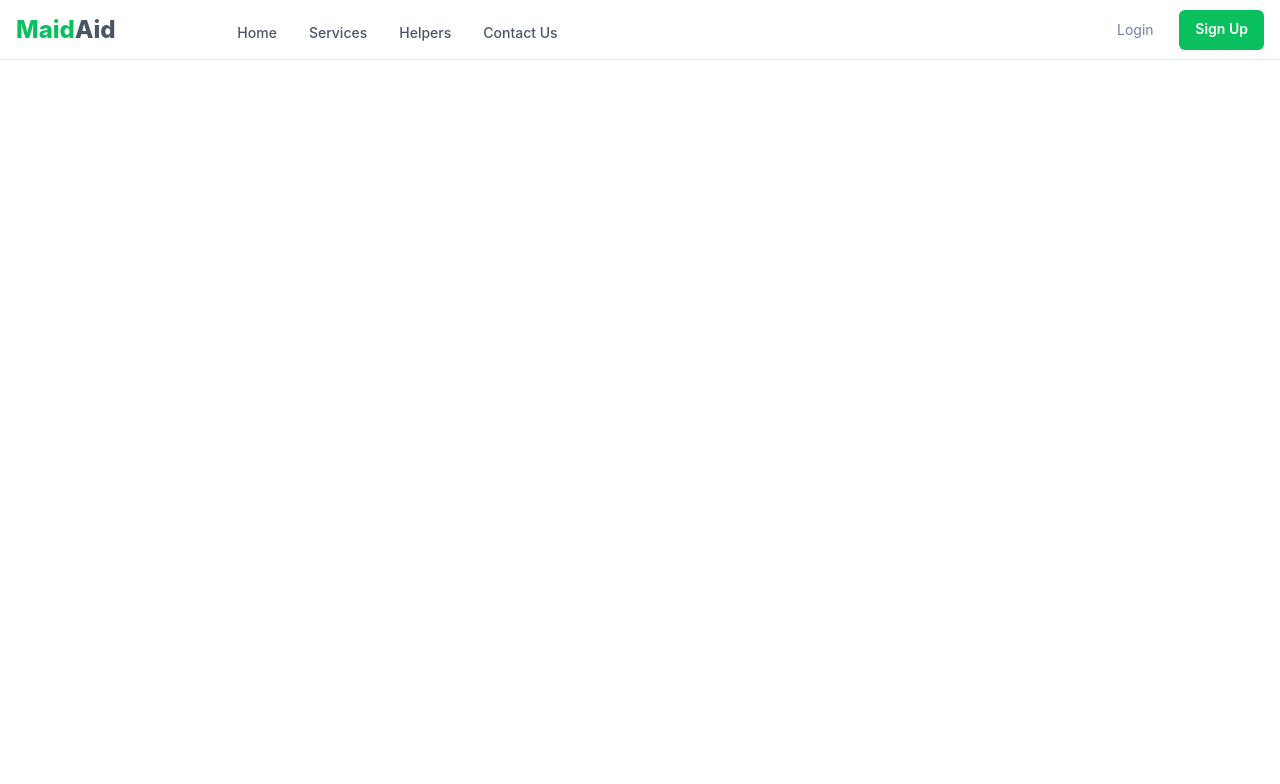
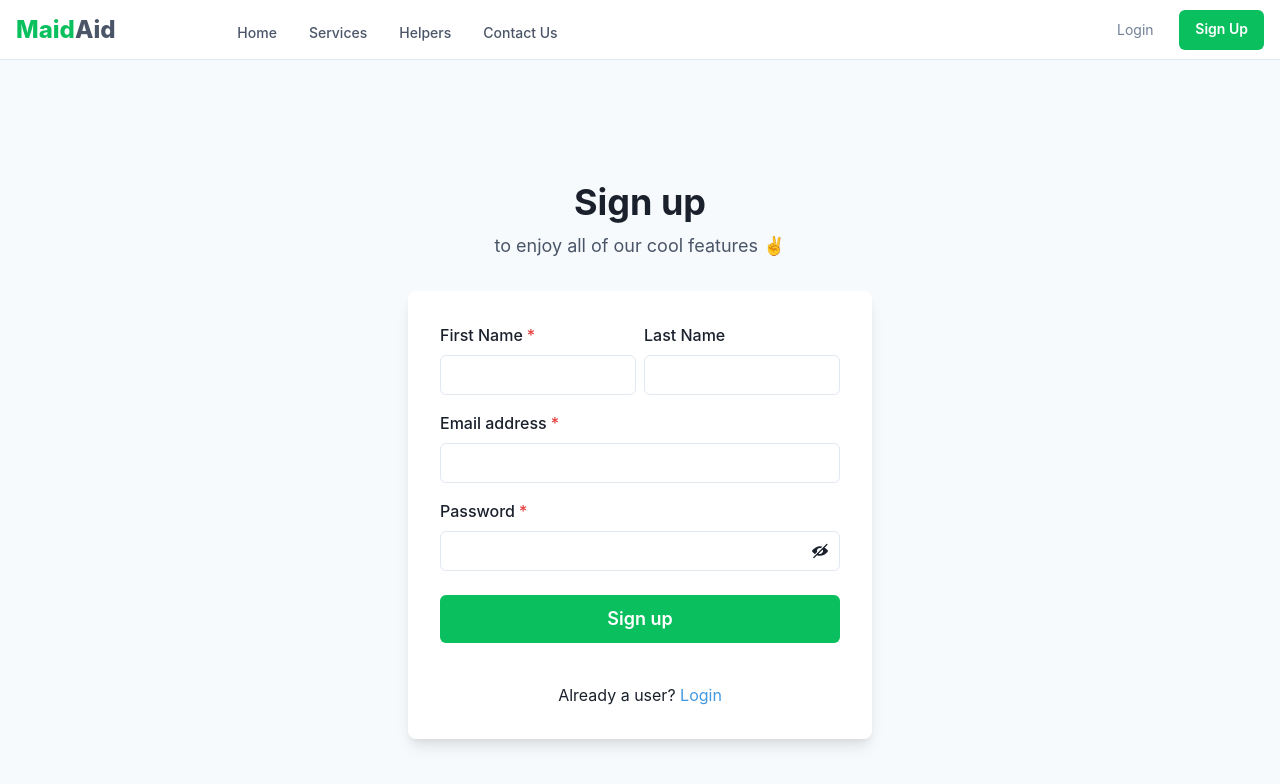
Before and after one commit to NeoHBz/MaidAid, a React (Create React App) app in the folder frontend/: page /signup in a window 1280 px wide. Shown: the top 784 px of the page. Built offline with nearby package versions, Linux system fonts and the light colour scheme.

Commit message:
[frontend]added: landing main, login, signup page

```diff
--- a/frontend/src/App.js
+++ b/frontend/src/App.js
@@ -1,6 +1,8 @@
 import { BrowserRouter, Route, Routes } from "react-router-dom";
 import Navbar from "./components/Navbar/Navbar";
 import LandingPage from "./layouts/LandingPage";
+import Login from "./pages/Login";
+import Signup from "./pages/Signup";
 
 function App() {
   return (
@@ -9,6 +11,8 @@ function App() {
         <Navbar />
         <Routes>
           <Route path="/" element={<LandingPage />} />
+          <Route path="/login" element={<Login />} />
+          <Route path="/signup" element={<Signup />} />
         </Routes>
       </div>
     </BrowserRouter>
--- /dev/null
+++ b/frontend/src/components/Home/Main.js
@@ -0,0 +1,68 @@
+import {
+  Button,
+  Flex,
+  Heading,
+  Image,
+  Stack,
+  Text,
+  useBreakpointValue,
+} from "@chakra-ui/react";
+//need to correct this assets/front/jpeg not working
+import frontpng from "/Users/janvi/Desktop/maidaid/frontend/src/assets/front.jpeg";
+
+export default function Main() {
+  return (
+    <Stack minH={"100vh"} direction={{ base: "column", md: "row" }}>
+      <Flex p={8} flex={1} align={"center"} justify={"center"}>
+        <Stack spacing={6} w={"full"} maxW={"lg"}>
+          <Heading fontSize={{ base: "3xl", md: "4xl", lg: "5xl" }}>
+            <Text
+              as={"span"}
+              position={"relative"}
+              _after={{
+                content: "''",
+                width: "full",
+                height: useBreakpointValue({
+                  base: "20%",
+                  md: "30%",
+                }),
+                position: "absolute",
+                bottom: 1,
+                left: 0,
+                bg: "#0AC05E",
+                zIndex: -1,
+              }}
+            >
+              Are you looking for
+            </Text>
+            <br />{" "}
+            <Text color={"#0AC05E"} as={"span"}>
+              Reliable Helpers?
+            </Text>
+          </Heading>
+          <Text fontSize={{ base: "md", lg: "lg" }} color={"gray.500"}>
+            Have never hired a maid-servant service before? No problem MaidAid
+            is a one stop solution where we provide well trained workers for day
+            to day service.
+          </Text>
+          <Stack direction={{ base: "column", md: "row" }} spacing={4}>
+            <Button
+              rounded={"full"}
+              bg={"#0AC05E"}
+              color={"white"}
+              _hover={{
+                bg: "#0AC05E",
+              }}
+            >
+              Find Helpers
+            </Button>
+            <Button rounded={"full"}>Join our team</Button>
+          </Stack>
+        </Stack>
+      </Flex>
+      <Flex flex={1} p={[0, 4, 16]}>
+        <Image alt={"Helper Image"} objectFit={"cover"} src={frontpng} />
+      </Flex>
+    </Stack>
+  );
+}
--- a/frontend/src/layouts/LandingPage.js
+++ b/frontend/src/layouts/LandingPage.js
@@ -1,10 +1,11 @@
 import React from "react";
 import { Heading, VStack } from "@chakra-ui/react";
+import Main from "../components/Home/Main";
 
 export default function LandingPage() {
   return (
     <VStack spacing={16}>
-      <Heading>Landing Page</Heading>
+      <Main />
     </VStack>
   );
 }
--- /dev/null
+++ b/frontend/src/pages/Login.js
@@ -0,0 +1,77 @@
+import {
+  Flex,
+  Box,
+  FormControl,
+  FormLabel,
+  Input,
+  Checkbox,
+  Stack,
+  Link,
+  Button,
+  Heading,
+  Text,
+  useColorModeValue,
+} from "@chakra-ui/react";
+
+export default function Login() {
+  return (
+    <Flex
+      minH={"100vh"}
+      align={"center"}
+      justify={"center"}
+      bg={useColorModeValue("gray.50", "gray.800")}
+    >
+      <Stack spacing={8} mx={"auto"} maxW={"lg"} py={12} px={6}>
+        <Stack align={"center"}>
+          <Heading fontSize={"4xl"}>Login to your account</Heading>
+          <Text fontSize={"lg"} color={"gray.600"}>
+            to start using our services
+          </Text>
+        </Stack>
+        <Box
+          rounded={"lg"}
+          bg={useColorModeValue("white", "gray.700")}
+          boxShadow={"lg"}
+          p={8}
+        >
+          <Stack spacing={4}>
+            <FormControl id="email">
+              <FormLabel>Email address</FormLabel>
+              <Input type="email" />
+            </FormControl>
+            <FormControl id="password">
+              <FormLabel>Password</FormLabel>
+              <Input type="password" />
+            </FormControl>
+            <Stack spacing={10}>
+              <Stack
+                direction={{ base: "column", sm: "row" }}
+                align={"start"}
+                justify={"space-between"}
+              >
+                <Checkbox>Remember me</Checkbox>
+              </Stack>
+              <Button
+                bg={"#0AC05E"}
+                color={"white"}
+                _hover={{
+                  bg: "#0AC05E",
+                }}
+              >
+                Login
+              </Button>
+            </Stack>
+            <Stack pt={6}>
+              <Text align={"center"}>
+                Create a new account?{" "}
+                <Link href="/signup" color={"blue.400"}>
+                  SIgnup
+                </Link>
+              </Text>
+            </Stack>
+          </Stack>
+        </Box>
+      </Stack>
+    </Flex>
+  );
+}
--- /dev/null
+++ b/frontend/src/pages/Signup.js
@@ -0,0 +1,106 @@
+import {
+  Flex,
+  Box,
+  FormControl,
+  FormLabel,
+  Input,
+  InputGroup,
+  HStack,
+  InputRightElement,
+  Stack,
+  Button,
+  Heading,
+  Text,
+  useColorModeValue,
+  Link,
+} from "@chakra-ui/react";
+import { useState } from "react";
+import { ViewIcon, ViewOffIcon } from "@chakra-ui/icons";
+
+export default function Signup() {
+  const [showPassword, setShowPassword] = useState(false);
+
+  return (
+    <Flex
+      minH={"100vh"}
+      align={"center"}
+      justify={"center"}
+      bg={useColorModeValue("gray.50", "gray.800")}
+    >
+      <Stack spacing={8} mx={"auto"} maxW={"lg"} py={12} px={6}>
+        <Stack align={"center"}>
+          <Heading fontSize={"4xl"} textAlign={"center"}>
+            Sign up
+          </Heading>
+          <Text fontSize={"lg"} color={"gray.600"}>
+            to enjoy all of our cool features ✌️
+          </Text>
+        </Stack>
+        <Box
+          rounded={"lg"}
+          bg={useColorModeValue("white", "gray.700")}
+          boxShadow={"lg"}
+          p={8}
+        >
+          <Stack spacing={4}>
+            <HStack>
+              <Box>
+                <FormControl id="firstName" isRequired>
+                  <FormLabel>First Name</FormLabel>
+                  <Input type="text" />
+                </FormControl>
+              </Box>
+              <Box>
+                <FormControl id="lastName">
+                  <FormLabel>Last Name</FormLabel>
+                  <Input type="text" />
+                </FormControl>
+              </Box>
+            </HStack>
+            <FormControl id="email" isRequired>
+              <FormLabel>Email address</FormLabel>
+              <Input type="email" />
+            </FormControl>
+            <FormControl id="password" isRequired>
+              <FormLabel>Password</FormLabel>
+              <InputGroup>
+                <Input type={showPassword ? "text" : "password"} />
+                <InputRightElement h={"full"}>
+                  <Button
+                    variant={"ghost"}
+                    onClick={() =>
+                      setShowPassword((showPassword) => !showPassword)
+                    }
+                  >
+                    {showPassword ? <ViewIcon /> : <ViewOffIcon />}
+                  </Button>
+                </InputRightElement>
+              </InputGroup>
+            </FormControl>
+            <Stack spacing={10} pt={2}>
+              <Button
+                loadingText="Submitting"
+                size="lg"
+                bg={"#0AC05E"}
+                color={"white"}
+                _hover={{
+                  bg: "#0AC05E",
+                }}
+              >
+                Sign up
+              </Button>
+            </Stack>
+            <Stack pt={6}>
+              <Text align={"center"}>
+                Already a user?{" "}
+                <Link href="/login" color={"blue.400"}>
+                  Login
+                </Link>
+              </Text>
+            </Stack>
+          </Stack>
+        </Box>
+      </Stack>
+    </Flex>
+  );
+}
```
Also changed, not shown: frontend/src/assets/front.jpeg (added).
